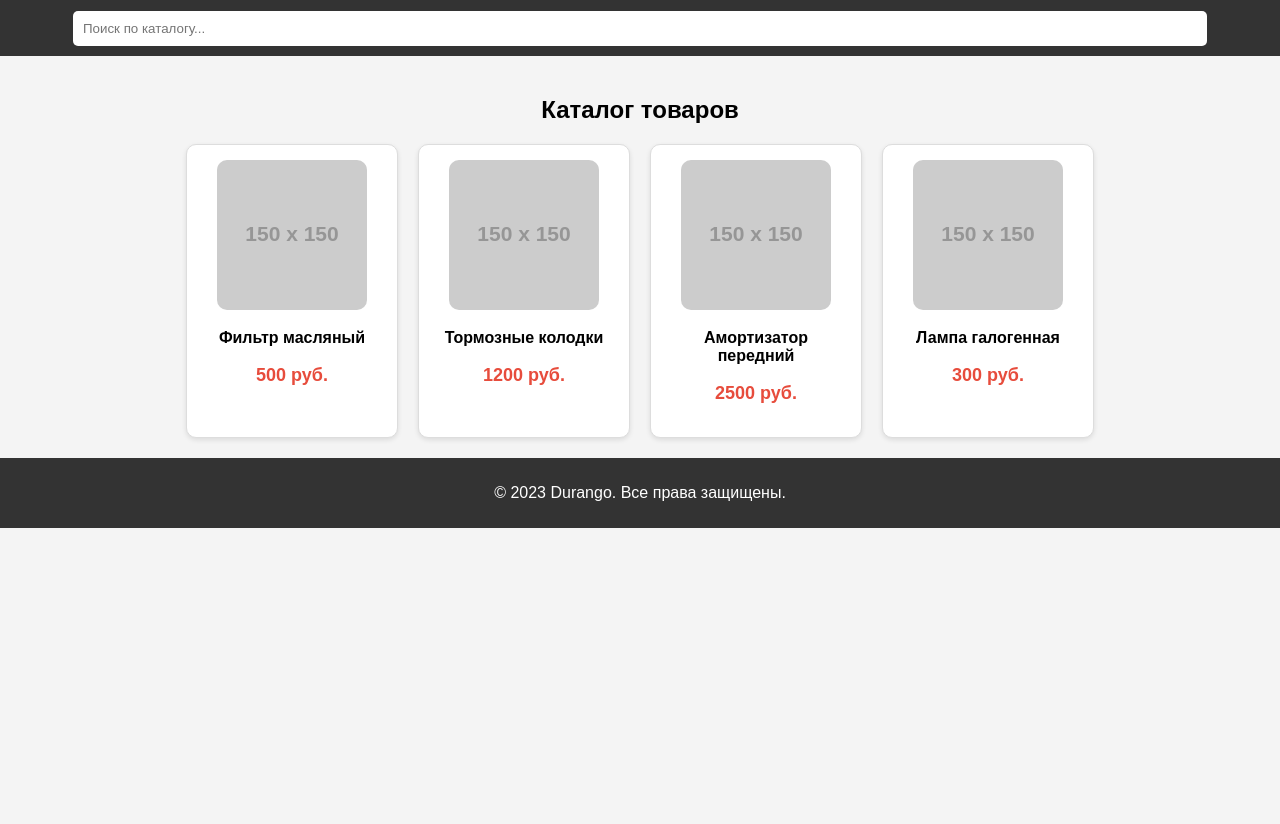
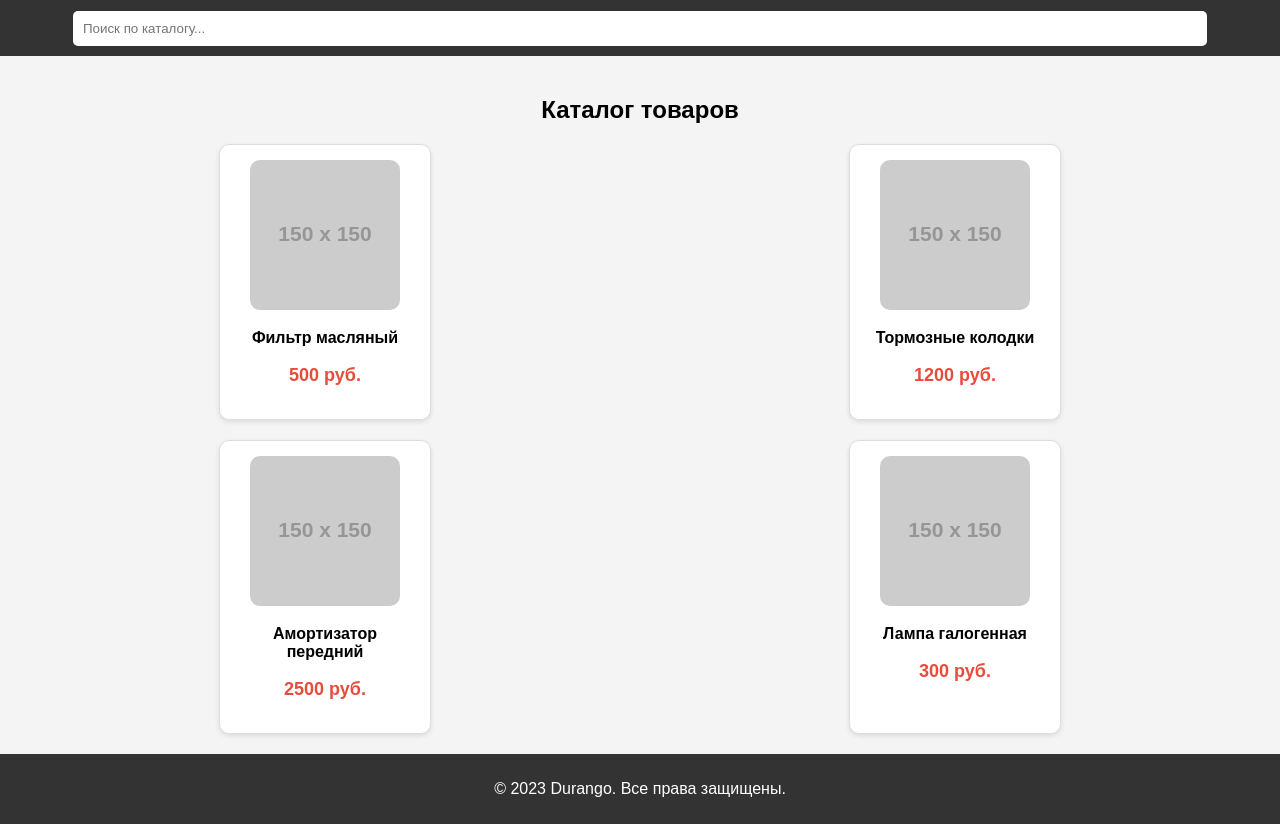
Before and after one commit to magnusopuss/bot, a plain HTML site: page index.html in a window 1280 px wide. Shown: the part 89-913 px from the top of the page. Before the commit the page ends 800 px from the top, so only its background shows below. Drawn offline with Linux system fonts and the light colour scheme; placeholder pictures from the web are drawn by us.

Commit message:
Update style.css

```diff
--- a/style.css
+++ b/style.css
@@ -31,10 +31,11 @@ main {
   text-align: center;
 }
 
+/* Используем CSS Grid для двух рядов */
 #productList {
-  display: flex;
-  flex-wrap: wrap;
-  gap: 20px;
+  display: grid;
+  grid-template-columns: repeat(2, 1fr); /* Два столбца */
+  gap: 20px; /* Расстояние между карточками */
   justify-content: center;
 }
 
@@ -43,9 +44,10 @@ main {
   border: 1px solid #ddd;
   border-radius: 10px;
   padding: 15px;
-  width: 180px; /* Уменьшаем ширину для мобильных устройств */
+  width: 180px; /* Ширина карточки */
   text-align: center;
   box-shadow: 0 2px 5px rgba(0, 0, 0, 0.1);
+  margin: 0 auto; /* Центрируем карточки */
 }
 
 .product-card img {
```
